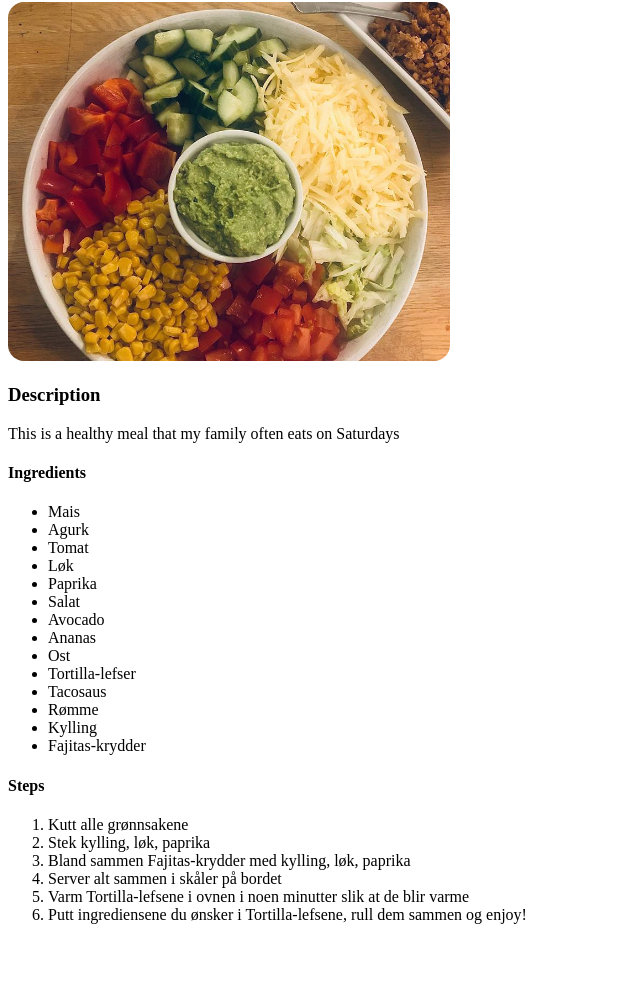
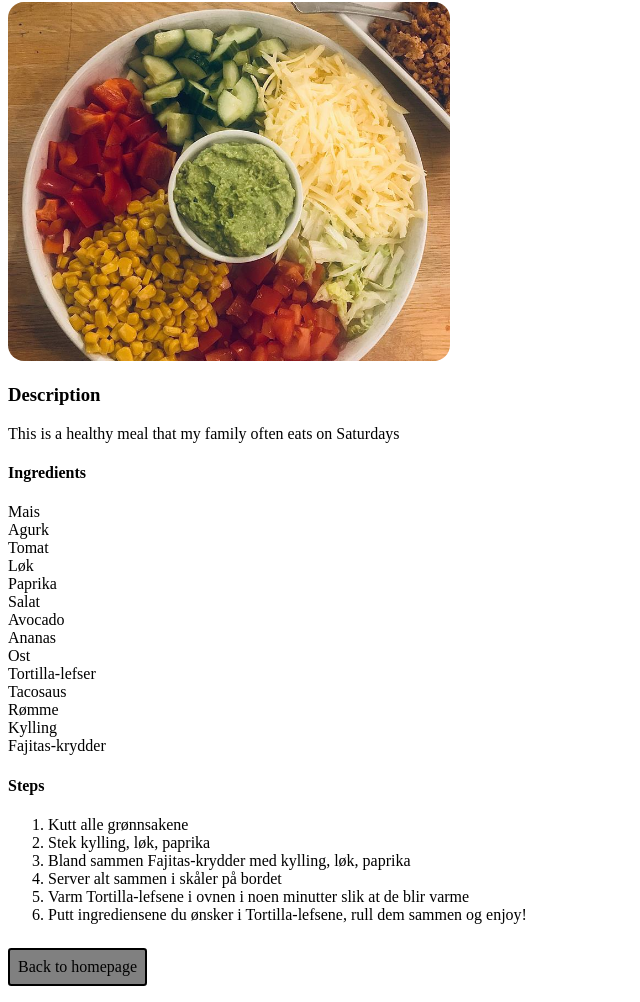
Before and after one commit to audunu/odin-recipes, a plain HTML site: page recipes/lordagstaco.html in a window 1280 px wide. Shown: the part 78-1080 px from the top of the page, without its empty margins (0-640 px from the left). Before the commit the page ends 1018 px from the top, so only its background shows below. Drawn offline with Linux system fonts and the light colour scheme.

Commit message:
don´t remember what I have edited.

```diff
--- a/recipes/lordagstaco.html
+++ b/recipes/lordagstaco.html
@@ -4,7 +4,7 @@
     <meta charset="UTF-8">
     <meta http-equiv="X-UA-Compatible" content="IE=edge">
     <meta name="viewport" content="width=device-width, initial-scale=1.0">
-    <link rel="stylesheet" href="styles.css">
+    <link rel="stylesheet" href="../styles.css">
     <title>Lørdagstaco</title>
 </head>
 <body>
@@ -39,5 +39,7 @@
         <li>Varm Tortilla-lefsene i ovnen i noen minutter slik at de blir varme</li>
         <li>Putt ingrediensene du ønsker i Tortilla-lefsene, rull dem sammen og enjoy!</li>
     </ol>
+
+    <a href="../index.html">Back to homepage</a>
 </body>
 </html>
--- a/recipes/styles.css
+++ /dev/null
@@ -1,4 +0,0 @@
-img {
-    width: 35%;
-    border-radius: 1em;
-}
--- /dev/null
+++ b/styles.css
@@ -0,0 +1,26 @@
+* {
+    box-sizing: border-box;
+}
+
+a {
+    padding: 0.5em 0.5em;
+    background-color: grey;
+    display: inline-block;
+    margin: 0.5em 0 0.5em 0;
+    border: 2px solid black;
+    border-radius: 0.2em;
+    text-decoration: none;
+    color: black;
+}
+
+ul {
+    list-style-type: none;
+    margin: 0;
+    padding: 0;
+  }
+
+
+img {
+    width: 35%;
+    border-radius: 1em;
+}
```
Also changed, not shown: index.html (+1 -0 lines), recipes/fredagspizza.html (+3 -1 lines), recipes/søndagsmiddag.html (+3 -1 lines).
